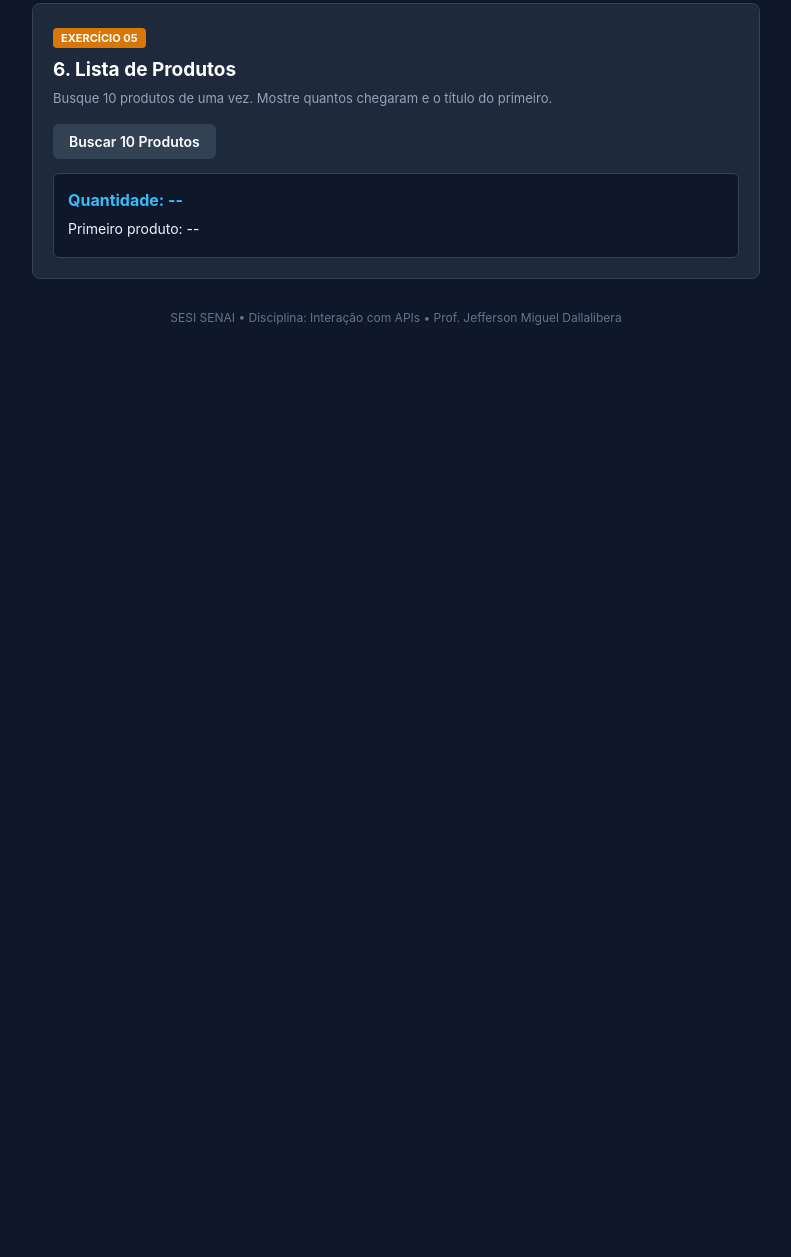
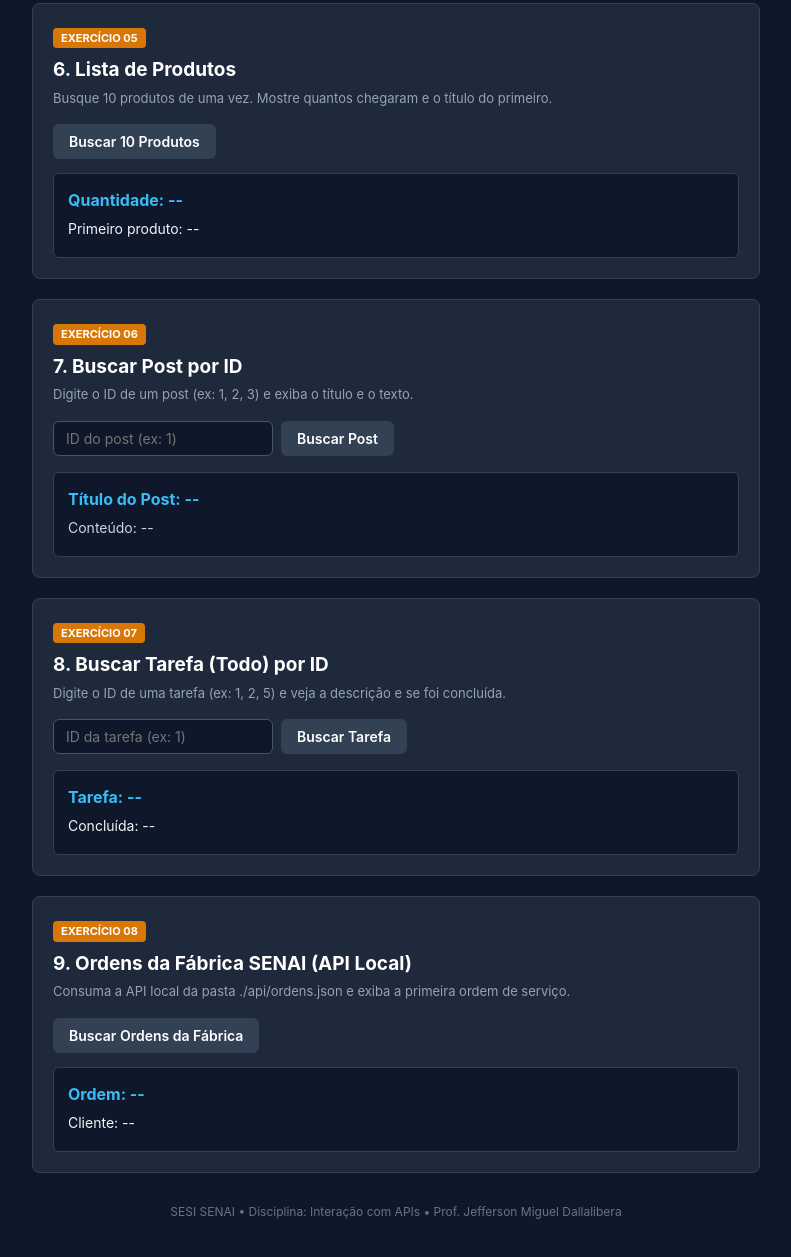
Before and after one commit to JeffersonDallalibera/Aula03-interacao, a plain HTML site: page index.html in a window 1280 px wide. Shown: the part 1774-3031 px from the top of the page, without its empty margins (244-1035 px from the left). Before the commit the page ends 2141 px from the top, so only its background shows below. Drawn offline with Linux system fonts and the light colour scheme.

Commit message:
feat: adiciona exercicios 6, 7 e 8 no HTML e lista de exercicios

```diff
--- a/index.html
+++ b/index.html
@@ -133,6 +133,60 @@
       </div>
     </section>
 
+    <!-- ============================================================== -->
+    <!-- EXERCÍCIO 06: BUSCAR POST POR ID                              -->
+    <!-- ============================================================== -->
+    <section class="card">
+      <span class="tag aluno">Exercício 06</span>
+      <h2>7. Buscar Post por ID</h2>
+      <p class="subtitulo">Digite o ID de um post (ex: 1, 2, 3) e exiba o título e o texto.</p>
+
+      <div class="linha-busca">
+        <input type="number" id="input-post-id" placeholder="ID do post (ex: 1)" min="1">
+        <button id="btn-buscar-post" class="btn">Buscar Post</button>
+      </div>
+
+      <div class="resultado">
+        <h3 id="post-titulo">Título do Post: --</h3>
+        <p id="post-corpo" class="texto-descricao">Conteúdo: --</p>
+      </div>
+    </section>
+
+    <!-- ============================================================== -->
+    <!-- EXERCÍCIO 07: BUSCAR TAREFA (TODO) POR ID                     -->
+    <!-- ============================================================== -->
+    <section class="card">
+      <span class="tag aluno">Exercício 07</span>
+      <h2>8. Buscar Tarefa (Todo) por ID</h2>
+      <p class="subtitulo">Digite o ID de uma tarefa (ex: 1, 2, 5) e veja a descrição e se foi concluída.</p>
+
+      <div class="linha-busca">
+        <input type="number" id="input-todo-id" placeholder="ID da tarefa (ex: 1)" min="1">
+        <button id="btn-buscar-todo" class="btn">Buscar Tarefa</button>
+      </div>
+
+      <div class="resultado">
+        <h3 id="todo-texto">Tarefa: --</h3>
+        <p id="todo-status">Concluída: --</p>
+      </div>
+    </section>
+
+    <!-- ============================================================== -->
+    <!-- EXERCÍCIO 08: ORDENS DA FÁBRICA SENAI (API LOCAL)             -->
+    <!-- ============================================================== -->
+    <section class="card">
+      <span class="tag aluno">Exercício 08</span>
+      <h2>9. Ordens da Fábrica SENAI (API Local)</h2>
+      <p class="subtitulo">Consuma a API local da pasta <code>./api/ordens.json</code> e exiba a primeira ordem de serviço.</p>
+
+      <button id="btn-ordens" class="btn">Buscar Ordens da Fábrica</button>
+
+      <div class="resultado">
+        <h3 id="ordem-numero">Ordem: --</h3>
+        <p id="ordem-cliente">Cliente: --</p>
+      </div>
+    </section>
+
   </main>
 
   <footer>
```
Also changed, not shown: 1 other file.
